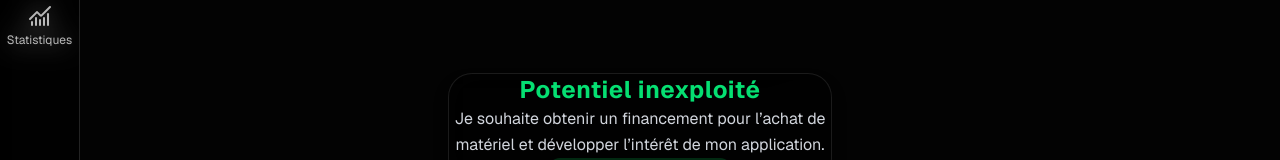
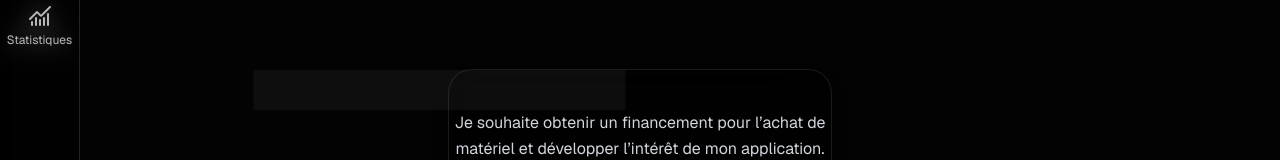
Before and after one commit to nonnzy7even7iete/nonnzytransformiumfullstackbundel, a Next.js app: page /dashboard in a window 1280 px wide. Shown: the part 272-432 px from the top of the page. Built offline with nearby package versions, Linux system fonts and the light colour scheme; no server answers; sample sign-in values are in the browser's storage.

Commit message:
Zy Bulding workflow

```diff
--- a/src/components/PotentialCard.tsx
+++ b/src/components/PotentialCard.tsx
@@ -1,6 +1,7 @@
 "use client";
 
 import { useRouter } from "next/navigation";
+import ShinyTitle from "./ShinyTitle"; // Assure-toi que ce composant existe
 
 interface PotentialCardProps {
   title?: string;
@@ -29,10 +30,13 @@ export default function PotentialCard({
         cursor-pointer
       "
     >
-      {/* Titre */}
-      <h2 className="text-2xl font-bold text-green-400 mb-4 tracking-wide">
-        {title}
-      </h2>
+      {/* Titre en shiny gradient */}
+      <ShinyTitle
+        text={title}
+        gradientFrom="green-700"
+        gradientTo="blue-400"
+        className="mb-4 tracking-wide"
+      />
 
       {/* Description */}
       <p className="text-gray-300 text-sm md:text-base mb-6 leading-relaxed">
```
